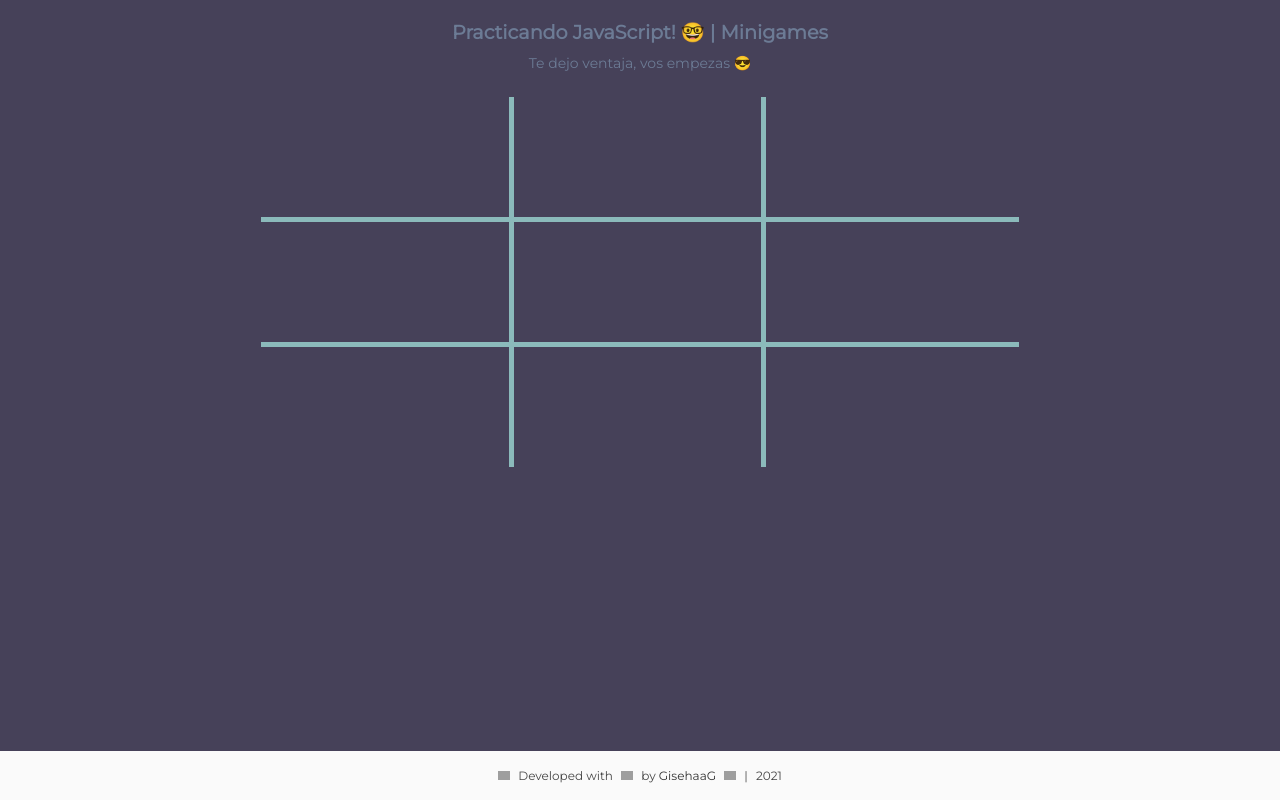
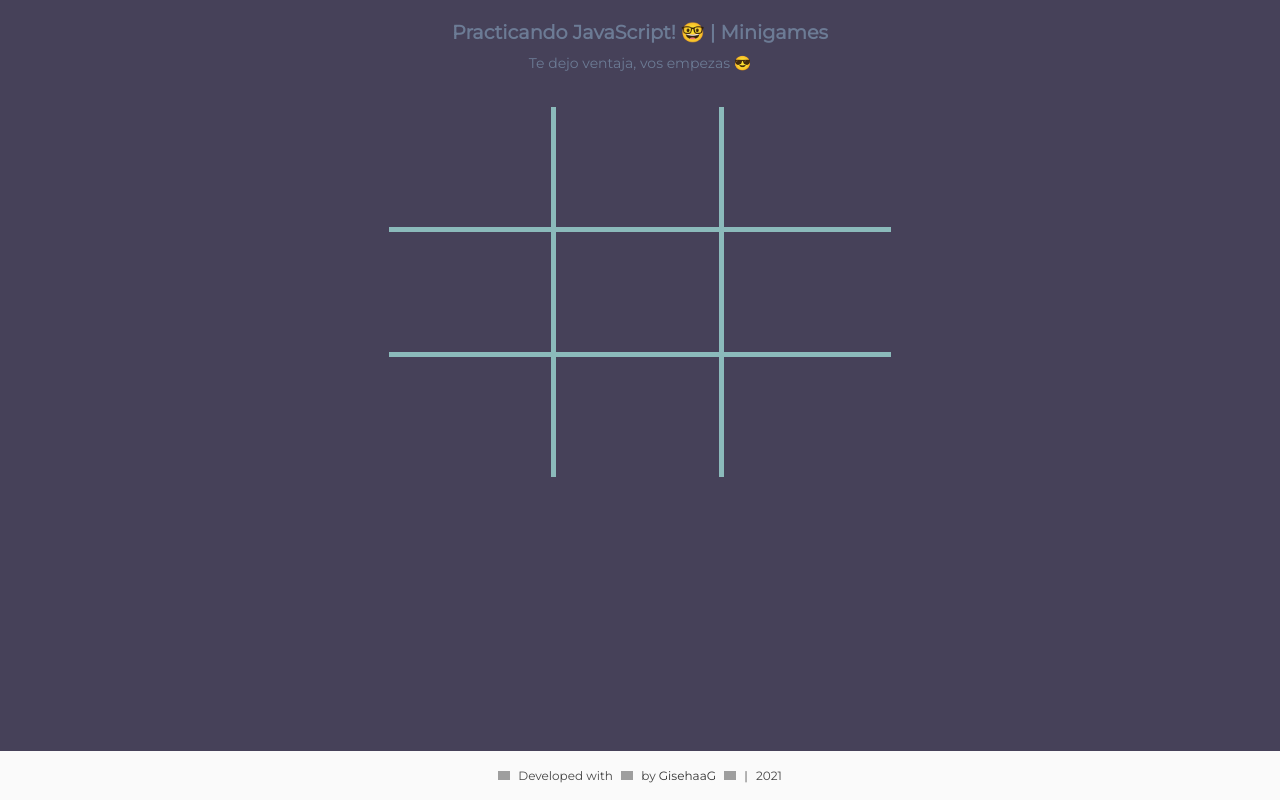
Before and after one commit to gisehaag/JS_games, a plain HTML site: page index.html in a window 1280 px wide. Drawn offline with Linux system fonts and the light colour scheme; grey boxes are pictures that could not be loaded.

Commit message:
Tweak board style

```diff
--- a/assets/style.css
+++ b/assets/style.css
@@ -22,8 +22,8 @@ body {
 }
 
 .box {
-	width: 60%;
-	margin: 15px auto 0;
+	width: 40%;
+	margin: 30px auto 10px;
 }
 
 .board {
```
